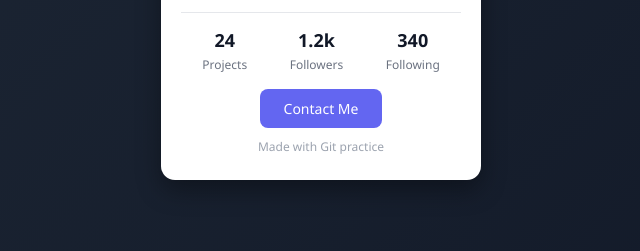
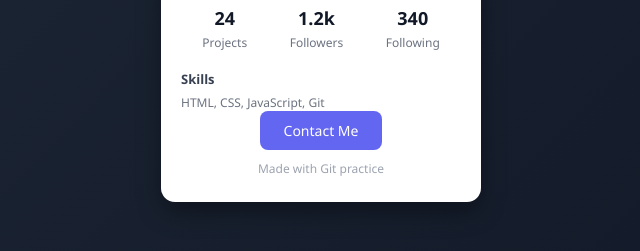
Before and after one commit to Zohaib-Amjad/git-practice, a plain HTML site: page index.html in a window 1280 px wide. Shown: the part 415-666 px from the top of the page, without its empty margins (319-959 px from the left). Drawn offline with Linux system fonts and the light colour scheme.

Commit message:
feat: add skills section to profile card

```diff
--- a/index.html
+++ b/index.html
@@ -118,6 +118,13 @@
           </div>
         </div>
 
+        <div style="margin-top: 15px; text-align: left">
+          <strong style="font-size: 13px; color: #374151">Skills</strong>
+          <p style="font-size: 12px; color: #6b7280; margin-top: 5px">
+            HTML, CSS, JavaScript, Git
+          </p>
+        </div>
+
         <a href="#" class="btn">Contact Me</a>
         <p
           style="
```
